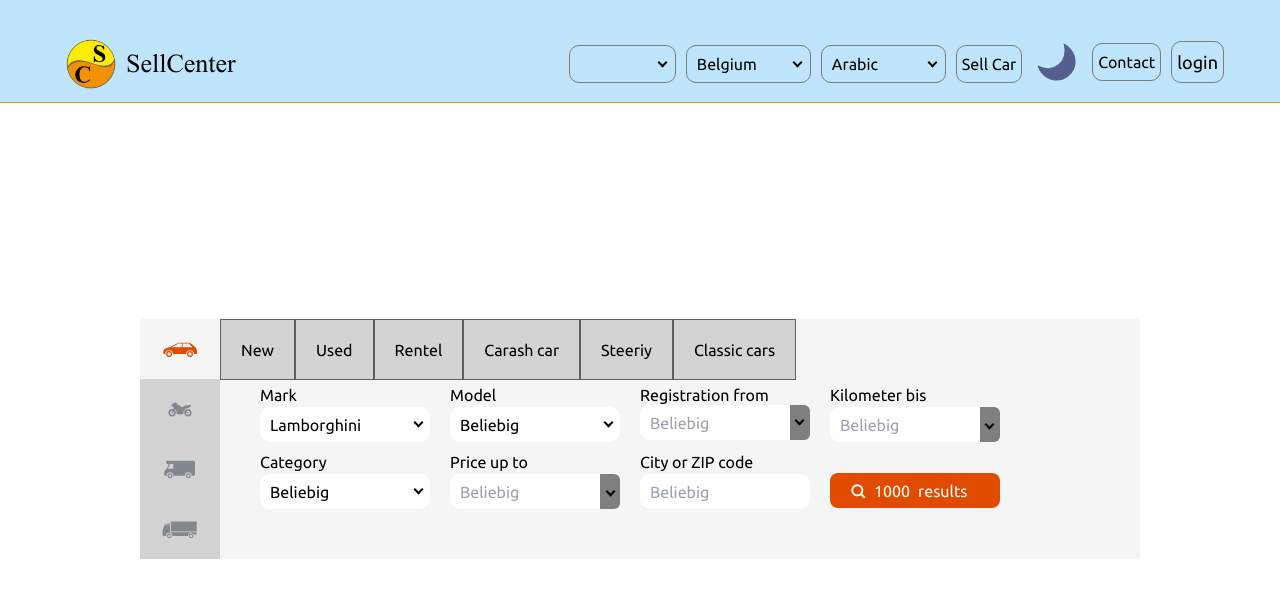
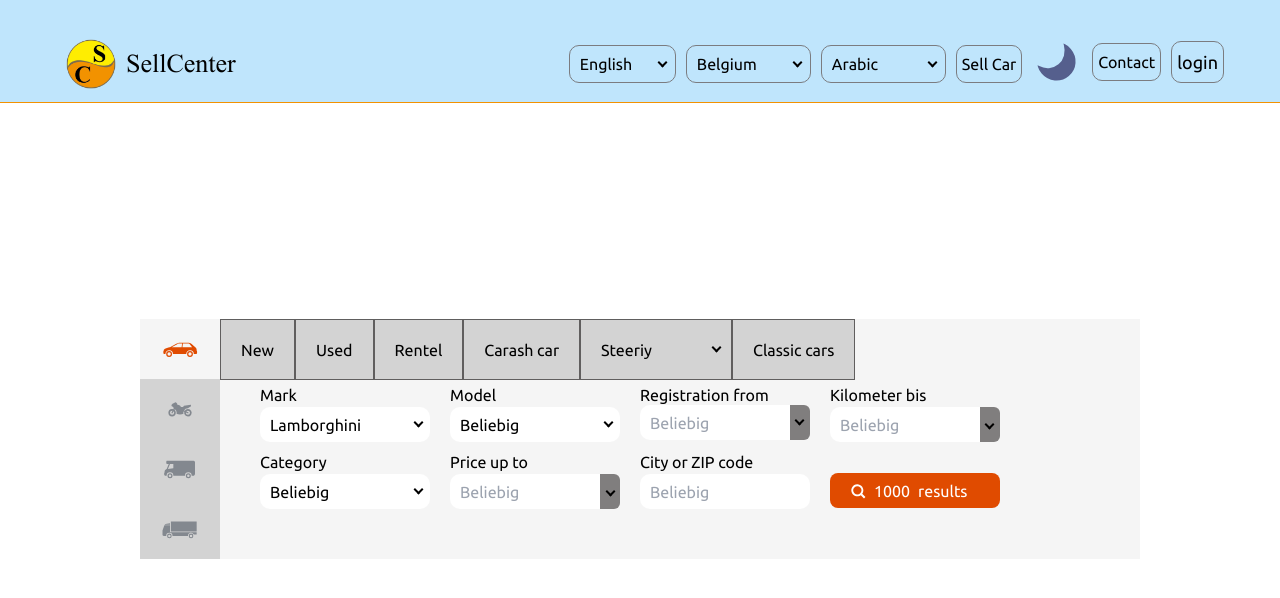
Before and after one commit to Deryjon/mobile-de, a Vue app: page / in a window 1280 px wide. Shown: the top 598 px of the page. Built offline with nearby package versions, Linux system fonts and the light colour scheme.

Commit message:
feat: add dropdown in steeriy (2023-07-17, 23:21)

```diff
--- a/package.json
+++ b/package.json
@@ -11,6 +11,8 @@
     "@vuelidate/core": "^2.0.3",
     "@vuelidate/validators": "^2.0.3",
     "axios": "^1.4.0",
+    "bootstrap": "^5.3.0",
+    "bootstrap-vue": "^2.23.1",
     "pinia": "^2.1.4",
     "vue": "^3.3.4",
     "vue-i18n": "^9.2.2",
--- a/src/layouts/HeaderLayout/components/HeaderActions.vue
+++ b/src/layouts/HeaderLayout/components/HeaderActions.vue
@@ -88,7 +88,9 @@ export default defineComponent({
     const isDarkMode = computed(() => darkModeStore.isDarkMode);
     const toggleDarkMode = () => darkModeStore.toggleDarkMode();
 
-    const selectedLanguage = ref(locale.value); // Используйте значение по умолчанию, равное текущей локали
+
+
+    const selectedLanguage = ref("English"); // Используйте значение по умолчанию, равное текущей локали
 
     const supportedLanguages = [
       "English",
@@ -114,6 +116,11 @@ export default defineComponent({
       $t: t,
     };
   },
+	data(){
+		return{
+			def: "English"
+		}
+	}
 });
 </script>
 
--- a/src/views/HomePage/HomeView.vue
+++ b/src/views/HomePage/HomeView.vue
@@ -81,11 +81,16 @@
             >
               Carash car
             </button>
-            <button
-              class="filter-btn bg-[#d3d3d3]  sm:py-[17.1px] lg:py-[17.5px] sm:px-[12px] lg:px-[20px] hover:bg-[#beb5b5]"
+            <select
+              class="filter-btn bg-[#d3d3d3]  sm:py-[17.1px] lg:py-[17.5px] sm:px-[12px] lg:px-[20px] hover:bg-[#beb5b5] cursor-pointer"
             >
-              Steeriy
-            </button>
+              <option value="">Steeriy</option>
+              <option value="">Left hand drive</option>
+              <option value="">Left hand drive</option>
+            </select>
+						<span
+              class="arrow w-[7px] h-[7px] absolute right-[420px] top-[25px]"
+            ></span>
             <button
               class="filter-btn bg-[#d3d3d3]  sm:py-[17.1px] lg:py-[17.5px] sm:px-[12px] lg:px-[20px] hover:bg-[#beb5b5]"
             >
@@ -180,6 +185,9 @@ export const focusDirective = {
 .filter-btn {
   border: 1px solid #605e5e;
 }
+.filter-btn:hover{
+	box-shadow: 0 0 2px 1px #6a6acc;
+}
 select {
   border: 1px solid #7b7c80;
 }
@@ -220,4 +228,11 @@ select:focus {
 .active{
 	background: #f5f5f5;
 }
+.arrow {
+  transform: translateY(-50%);
+  border-top: 2px solid #000;
+  border-right: 2px solid #000;
+  transform: rotate(135deg);
+  pointer-events: none;
+}
 </style>
```
Also changed, not shown: src/main.js (+16 -11 lines), 1 other file (tests, documents, lock files or other folders).
